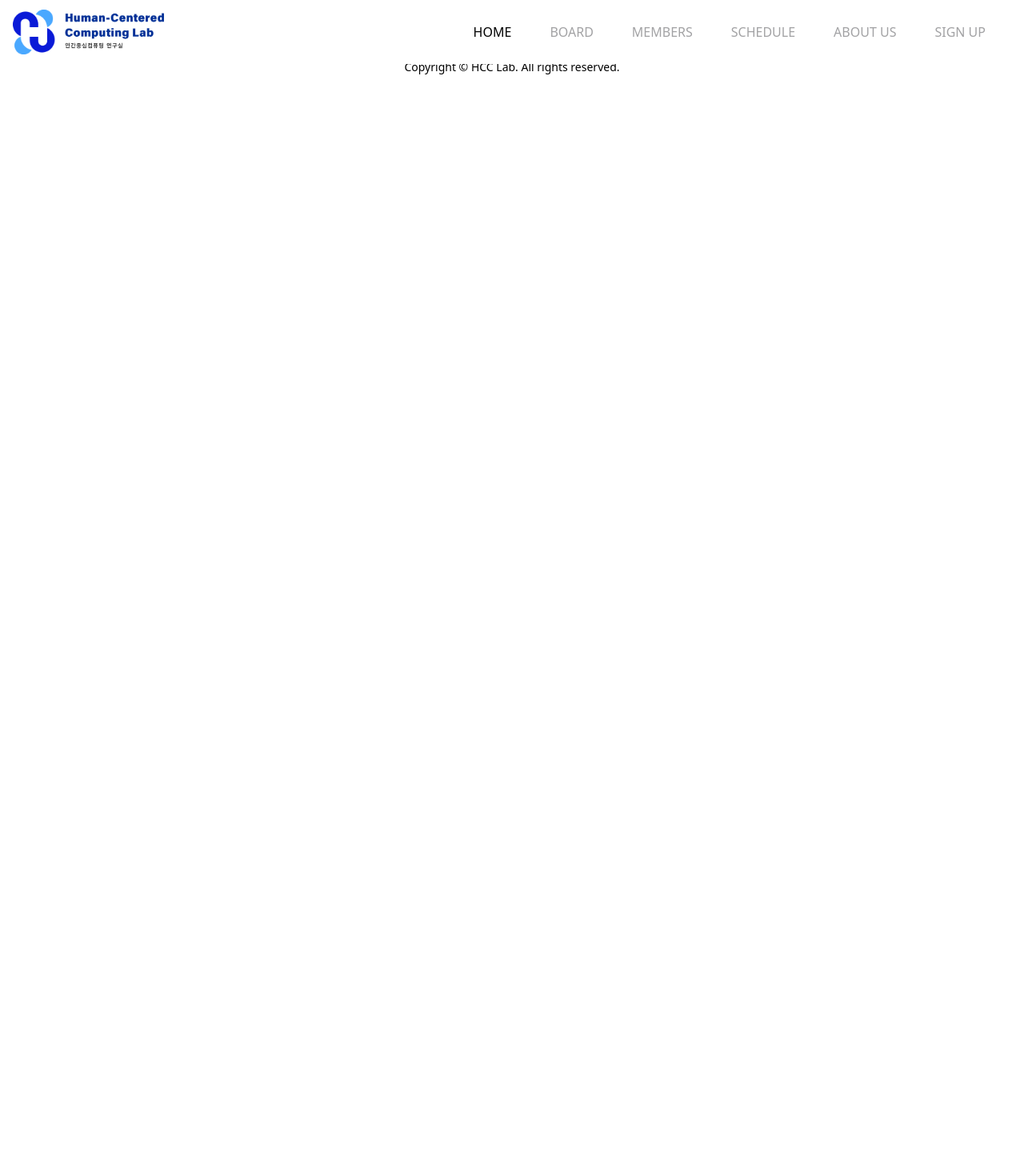
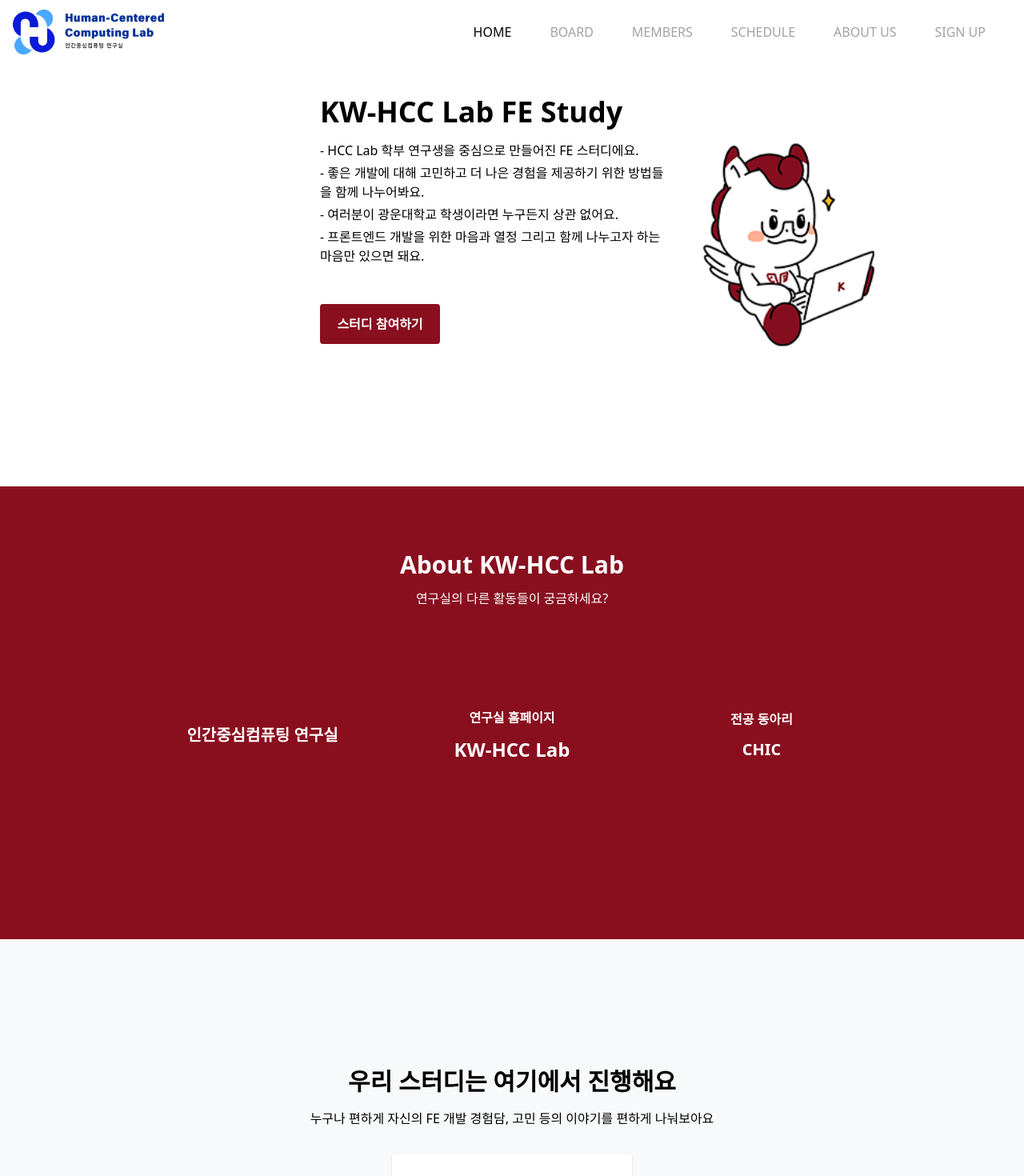
Before and after one commit to kosssshhhh/Team2, a React (Vite) app in the folder study-project/: page /home in a window 1280 px wide. Shown: the top 1470 px of the page at 80% size. Before the commit the page ends 800 px from the top, so only its background shows below. Built offline with nearby package versions, Linux system fonts and the light colour scheme.

Commit message:
[✨|HS2-3|Feat]브랜치 이동

```diff
--- a/study-project/src/pages/home/page.jsx
+++ b/study-project/src/pages/home/page.jsx
@@ -1,7 +1,62 @@
+
 export default function HomePage() {
 	return (
-		<main className="min-h-11">
-			<h3>홈페이지</h3>
-		</main>
+		<>
+		<div className="bg-white h-50 pt-20 pb-40">
+			<div className=" flex ml-20 ">
+
+				<div className="flex-1 text-black ml-80 pt-10">
+					<h1 className="text-4xl font-bold mb-4">KW-HCC Lab FE Study</h1>
+					<p className="mb-1">- HCC Lab 학부 연구생을 중심으로 만들어진 FE 스터디에요.</p>
+					<p className="mb-1">- 좋은 개발에 대해 고민하고 더 나은 경험을 제공하기 위한 방법들을 함께 나누어봐요.</p>
+					<p className="mb-1">- 여러분이 광운대학교 학생이라면 누구든지 상관 없어요.</p>
+					<p className="mb-12">- 프론트엔드 개발을 위한 마음과 열정 그리고 함께 나누고자 하는 마음만 있으면 돼요.</p>
+					<button style={{ width: '150px', height: '50px' }}
+					className="bg-kwRed text-white font-bold py-2 px-4 rounded focus:outline-none hover:bg-gray-200 transition-colors">
+					<p className="text-white font-bold">스터디 참여하기</p>
+					</button>
+				</div>
+				<div className="flex-1 pt-20">
+					<img src="/src/assets/images/uni.png"
+					style={{ width: '280px', height: 'auto' }} />
+				</div>
+			</div>
+	  	</div>
+
+
+		<div className="bg-kwRed h-50 pt-20 pb-40 flex flex-col items-center justify-center">
+			<h2 className="text-white text-3xl font-bold mb-3">About KW-HCC Lab</h2>
+			<p className="text-white mb-16">연구실의 다른 활동들이 궁금하세요?</p>
+
+			<div className="flex justify-center space-x-8">
+				<button style={{ width: '280px', height: '190px' }}
+				className="bg-kwRed text-white font-bold py-2 px-4 rounded-2xl focus:outline-none hover:bg-[#802231] transition-colors">
+				<p className="text-white text-xl font-bold">인간중심컴퓨팅 연구실</p>
+				</button>
+
+				<button style={{ width: '280px', height: '190px' }}
+				className="bg-kwRed text-white font-bold py-2 px-4 rounded-2xl focus:outline-none hover:bg-[#802231] transition-colors">
+				<p className="text-white mb-3">연구실 홈페이지</p>
+				<p className="text-white text-2xl font">KW-HCC Lab</p>
+				</button>
+
+				<button style={{ width: '280px', height: '190px' }}
+				className="bg-kwRed text-white font-bold py-2 px-4 rounded-2xl focus:outline-none hover:bg-[#802231] transition-colors">
+				<p className="text-white mb-3">전공 동아리</p>
+				<p className="text-white text-xl font-bold">CHIC</p>
+				</button>
+			</div>
+		</div>
+
+		<div className="bg-[#F8F9FB]  h-50 py-40 flex flex-col items-center justify-center">
+			<h2 className="text-3xl font-bold mb-4">우리 스터디는 여기에서 진행해요</h2>
+			<p className="mb-8">누구나 편하게 자신의 FE 개발 경험담, 고민 등의 이야기를 편하게 나눠보아요</p>
+			<button style={{ width: '300px', height: '200px' }}
+			className="bg-white font-extrabold text-xl py-2 px-4 rounded shadow">
+				새빛관 ✨
+			</button>
+		</div>
+
+		</>
 	);
-}
+  };
```
Also changed, not shown: study-project/src/assets/images/uni.png (added).
